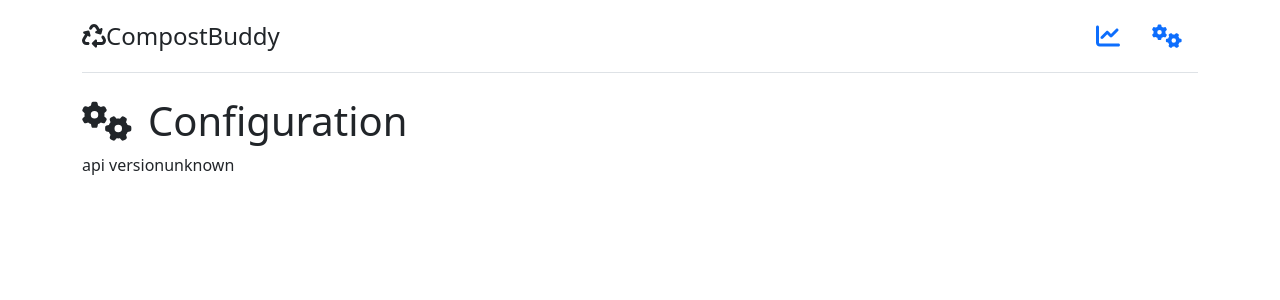
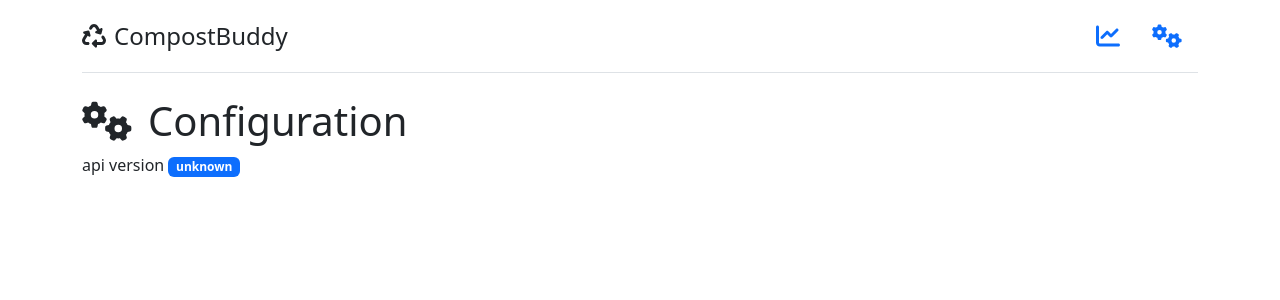
Before and after one commit to srenner/CompostBuddy, a Vue app in the folder web/: page /config in a window 1280 px wide. Shown: the top 300 px of the page. Built offline with nearby package versions, Linux system fonts and the light colour scheme; no server answers.

Commit message:
ui tweaks

```diff
--- a/web/src/App.vue
+++ b/web/src/App.vue
@@ -8,7 +8,7 @@ import HelloWorld from "./components/HelloWorld.vue";
   <header class="container">
     <div class="d-flex flex-wrap justify-content-center py-3 mb-4 border-bottom">
       <a href="/" class="d-flex align-items-center mb-3 mb-md-0 me-md-auto text-dark text-decoration-none">
-        <font-awesome-icon icon="fa-solid fa-recycle" class="fa-xl"  />
+        <font-awesome-icon icon="fa-solid fa-recycle" class="fa-xl me-2"  />
         <span class="fs-4">CompostBuddy</span>
       </a>
 
--- a/web/src/components/ApiInfo.vue
+++ b/web/src/components/ApiInfo.vue
@@ -18,7 +18,7 @@ axios.get('http://localhost:3000/api/version')
 
 <template>
     <span>api version</span>
-    <span class="tag">{{ state.apiVersion }}</span>
+    <span class="badge text-bg-primary ms-1 me-1">{{ state.apiVersion }}</span>
 </template>
 
 <style scoped>
```
